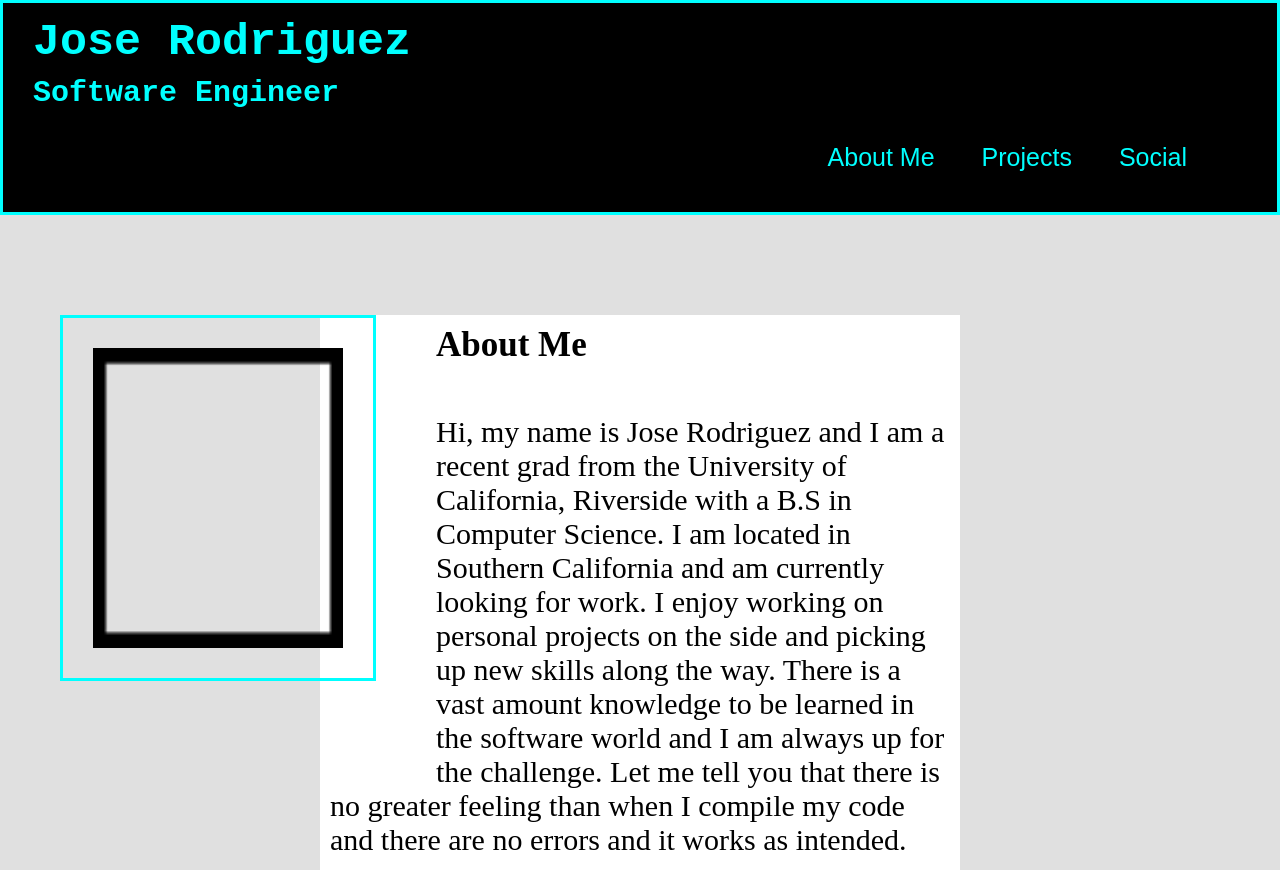
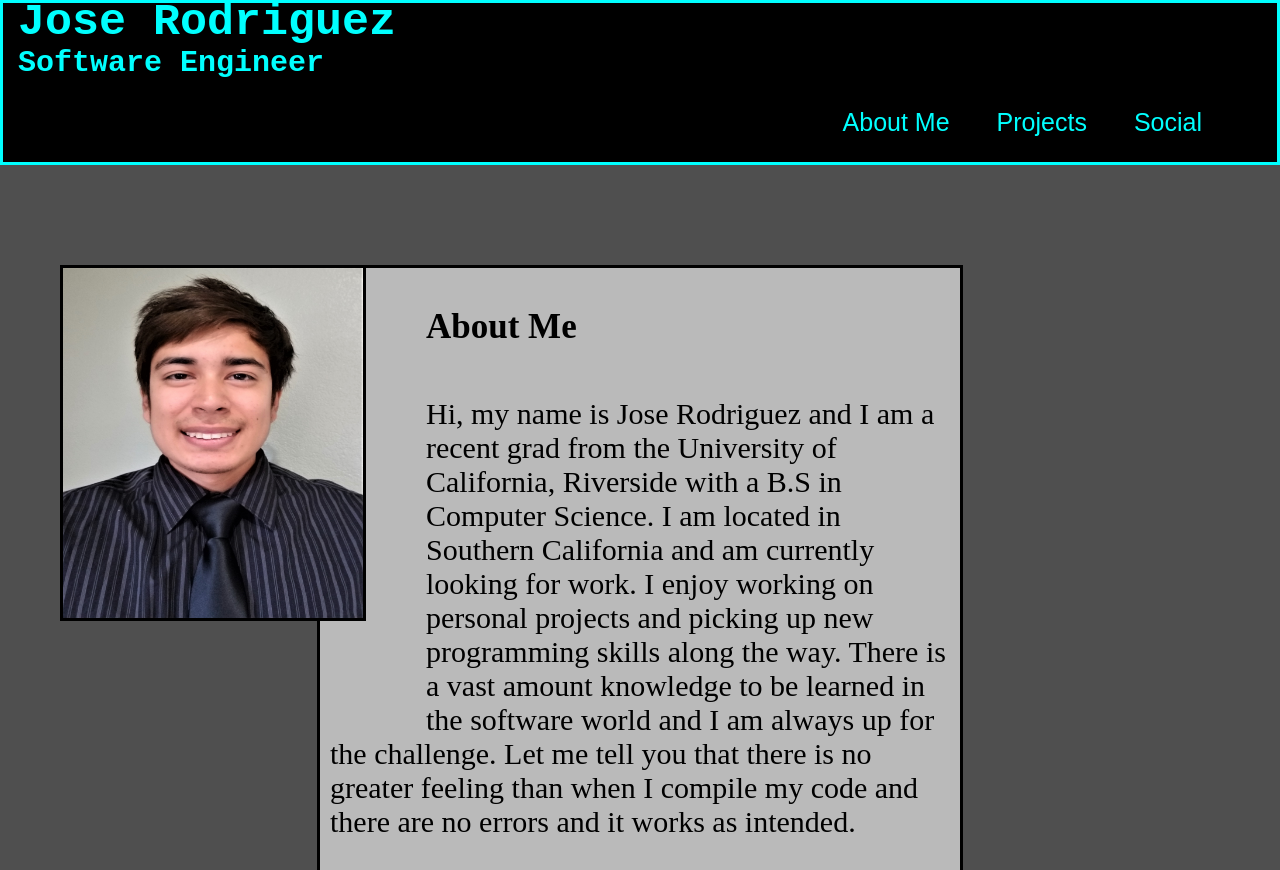
Before and after one commit to jrodr056/Personal-Website, a plain HTML site: page joserodriguez.html in a window 1280 px wide. Shown: the top 870 px of the page. Drawn offline with Linux system fonts and the light colour scheme.

Commit message:
changed looks and added profile pic

```diff
--- a/joserodriguez.html
+++ b/joserodriguez.html
@@ -4,15 +4,15 @@
     <meta charset="UTF-8">
     <title>Jose Rodriguez</title>
     <style>
-        body{margin: 0; background-color: #e0e0e0}
+        body{margin: 0; background-color: #4F4F4F}
         ::placeholder{color: #e0e0e0;}
         h1{
             position:sticky;
             background-color: black;
             color: cyan;
             font-family: "Courier New";
-            line-height:20px;
-            padding:30px;
+            line-height:10px;
+            padding:15px;
             margin:0;
             top:0;
             border: 3px solid cyan;
@@ -85,21 +85,23 @@
         {
             margin: 100px auto;
             width:50%;
-            background-color: white;
+            background-color: #BABABA;
+            border: 3px solid black;
         }
 
         box.display
         {
             color:black;
             font-size: 20px;
+
         }
 
         img.profile
         {
+
             float: left;
-            padding: 30px;
             margin:100px 60px;
-            border: 3px solid cyan;
+            border: 3px solid black;
         }
 
         img.game
@@ -140,12 +142,12 @@
 </ul>
 
 </h1>
-<img class = "profile" src = "public/temp.png" width=250px height=300px>
+<img class = "profile" src = "public/mypic.jpg" width=300px height=350px>
 <div>
 <box class="display">
     <h2>About Me</h2>
     <p> Hi, my name is Jose Rodriguez and I am a recent grad from the University of California, Riverside with a B.S in Computer Science. I am located in Southern California and am currently looking for work.
-        I enjoy working on personal projects on the side and picking up new skills along the way. There is a vast amount knowledge to be learned in the software world and I am always up for the challenge.
+        I enjoy working on personal projects and picking up new programming skills along the way. There is a vast amount knowledge to be learned in the software world and I am always up for the challenge.
          Let me tell you that there is no greater feeling than when I compile my code and there are no errors and it works as intended.
     </p>
 
@@ -171,7 +173,7 @@
     <p>Source code and files found <a href = "https://github.com/jrodr056/Discord-Utility-Bot">Here.</a></p>
 
     <h3>This Website:</h3>
-    <p> This personal website was built from scratch. <br>See code <a href = "">Here.</a></p>
+    <p> This personal website was built from scratch without using any templates or frameworks. <br>See code <a href = "https://github.com/jrodr056/Personal-Website">Here.</a></p>
 
 
 
@@ -182,7 +184,7 @@
 <div>
     <box class = "display">
 
-        <h2>Contact Me:</h2>
+        <h2>Contact Me</h2>
 
         <ul class = lcontact>
 
```
Also changed, not shown: public/mypic.jpg (added).
